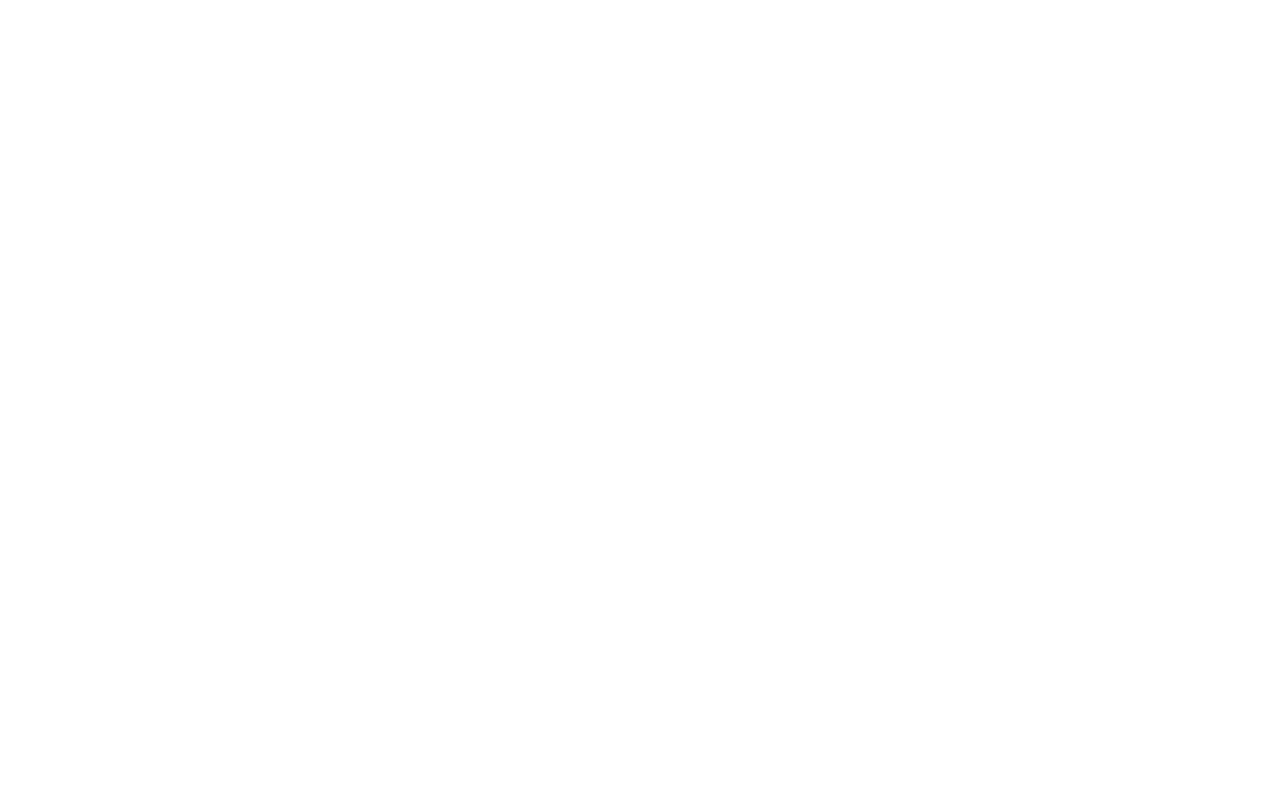
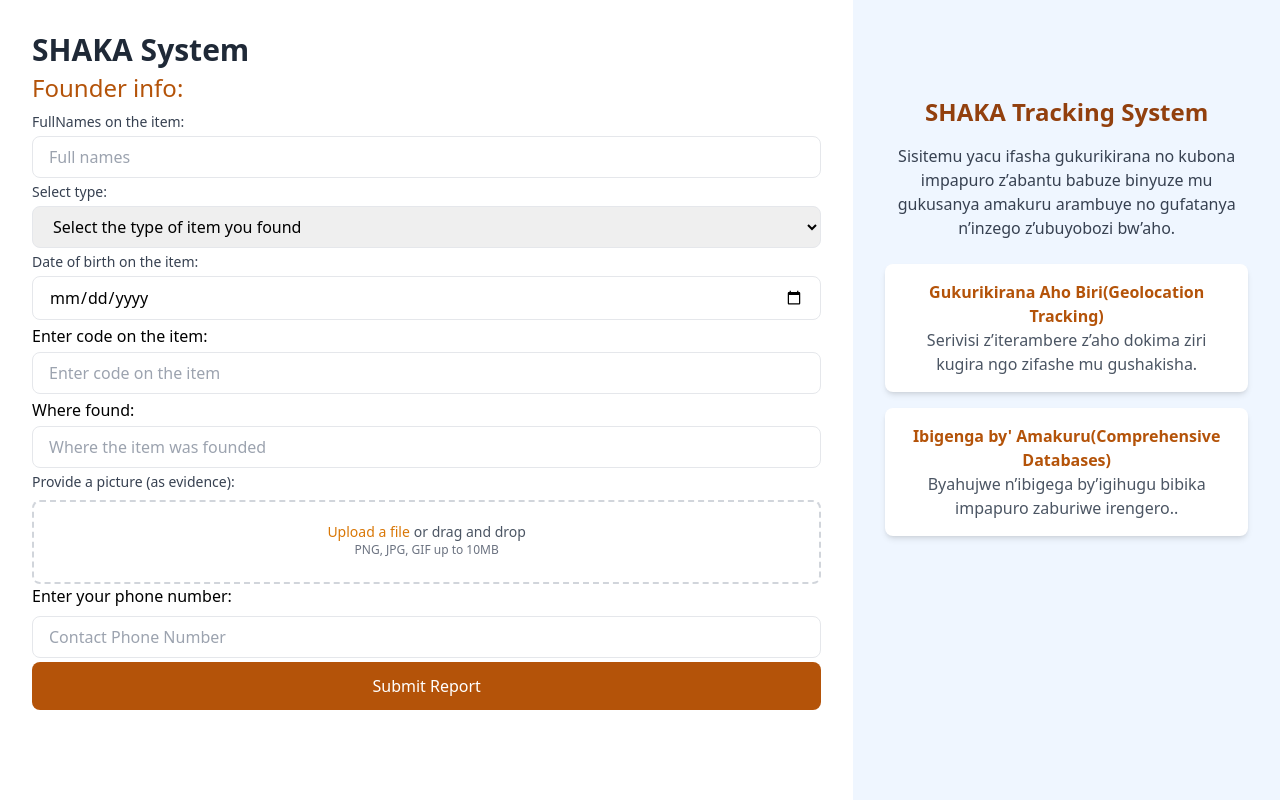
Before and after one commit to robben-munyaneza/frontend1, a React (Create React App) app: page /formfounder in a window 1280 px wide. Before the commit this address had no page. Built offline with nearby package versions, Linux system fonts and the light colour scheme.

Commit message:
routed the forms

```diff
--- a/src/App.jsx
+++ b/src/App.jsx
@@ -5,6 +5,8 @@
 import Register from './components/Register';
 import LoginForm from './components/LoginForm';
 import SetRole from './components/setRole';
+import DetailedFormSeeker from './components/DetailedFormSeeker';
+import DetailedFormFounder from './components/DetailedFormFounder';
 
 
 function App() {
@@ -15,7 +17,9 @@
         <Route path="/" element={<Welcome />} />
         <Route path="/register" element={<Register />} />
         <Route path="/login" element={<LoginForm/>} />
-          <Route path="/setrole" element={<SetRole/>} />
+        <Route path="/setrole" element={<SetRole/>} />
+        <Route path="/formseeker" element={<DetailedFormSeeker/>} />
+        <Route path='/formfounder' element={<DetailedFormFounder/>} />
         </Routes>
       </div>
     </Router>
--- a/src/components/DetailedFormFounder.jsx
+++ b/src/components/DetailedFormFounder.jsx
@@ -1,9 +1,9 @@
 import React, { useState } from 'react';
-import { FaImage, FaTimes } from "react-icons/fa";
+// import { FaImage, FaTimes } from "react-icons/fa";
 
 const DetailedFormFounder = () => {
   const [formData, setFormData] = useState({
-    fullNames: '',
+    fullName: '',
     selectItem: '',
     dateOfBirth: '',
     whereFound: '',
@@ -51,17 +51,17 @@
     <div className="flex min-h-screen bg-gray-100">
       <div className="w-2/3 p-8 bg-white shadow-lg">
         <h1 className="text-3xl font-bold mb-1  text-gray-800">SHAKA System</h1>
-        <h2 className='mb-2 font-light text-2xl'>Founder info:</h2>
+        <h2 className='mb-2 font-light text-2xl text-amber-700'>Founder info:</h2>
         <form onSubmit={handleSubmit} className="space-y-1">
           <div className="grid grid-cols-1 gap-1">
             <label htmlFor="" className='block text-sm font-medium text-gray-700'>FullNames on the item:</label>
             <input
               type="text"
-              name="fullname"
-              value={formData.fullNames}
+              name="fullName"
+              value={formData.fullName}
               onChange={handleChange}
               placeholder="Full names"
-              className="w-full px-4 py-2 border rounded-lg focus:outline-none focus:ring-2 focus:ring-red-500"
+              className="w-full px-4 py-2 border rounded-lg focus:outline-none focus:ring-2 focus:ring-amber-500"
               required
             />
             <label htmlFor="" className='block text-sm font-medium text-gray-700'>Select type:</label>
@@ -69,7 +69,7 @@
              name="selectItem"
              value={formData.selectItem}
              onChange={handleChange}
-             className="w-full px-4 py-2 border rounded-lg focus:outline-none focus:ring-2 focus:ring-red-500"
+             className="w-full px-4 py-2 border rounded-lg focus:outline-none focus:ring-2 focus:ring-amber-500"
              required
              id="">
               <option value="">Select the type of item you found</option>
@@ -77,14 +77,14 @@
               <option value="Driving Licence">Driving Licence</option>
               <option value="Land Document">Land Document</option>
             </select>
-            <label htmlFor="block text-sm font-medium text-gray-700">Date of birth on the item:</label>
+            <label className="block text-sm font-medium text-gray-700">Date of birth on the item:</label>
             <input
               type="date"
               name="dateOfBirth"
               value={formData.dateOfBirth}
               onChange={handleChange}
               placeholder="Date of Birth"
-              className="w-full px-4 py-2 border rounded-lg focus:outline-none focus:ring-2 focus:ring-red-500"
+              className="w-full px-4 py-2 border rounded-lg focus:outline-none focus:ring-2 focus:ring-amber-500"
               required
             />
           <label htmlFor="block text-sm font-medium text-gray-700">Enter code on the item:</label>
@@ -94,7 +94,7 @@
             value={formData.codeOfId}
             onChange={handleChange}
             placeholder="Enter code on the item"
-            className="w-full px-4 py-2 border rounded-lg focus:outline-none focus:ring-2 focus:ring-red-500"
+            className="w-full px-4 py-2 border rounded-lg focus:outline-none focus:ring-2 focus:ring-amber-500"
             required
           />
             <label htmlFor="block text-sm font-medium text-gray-700">Where found:</label>
@@ -104,23 +104,23 @@
               value={formData.whereFound}
               onChange={handleChange}
               placeholder="Where the item was founded"
-              className="w-full px-4 py-2 border rounded-lg focus:outline-none focus:ring-2 focus:ring-red-500"
+              className="w-full px-4 py-2 border rounded-lg focus:outline-none focus:ring-2 focus:ring-amber-500"
               required
             />
              <div className="space-y-2">
             <label className="block text-sm font-medium text-gray-700">
               Provide a picture (as evidence):
             </label>
-            <div className="mt-1 flex justify-center px-6 pt-5 pb-6 border-2 border-gray-300 border-dashed rounded-lg hover:border-red-500 transition-colors duration-200">
+            <div className="mt-1 flex justify-center px-6 pt-5 pb-6 border-2 border-gray-300 border-dashed rounded-lg hover:border-amber-500 transition-colors duration-200">
               <div className="space-y-1 text-center">
                 {!imagePreview ? (
                   <>
                     <div className="flex flex-col items-center">
-                      <FaImage className='mx-auto h-12 w-12 text-red-400'/>
+                      {/* <FaImage className='mx-auto h-12 w-12 text-red-400'/> */}
                       <div className="flex text-sm text-gray-600">
                         <label
                           htmlFor="file-upload"
-                          className="relative cursor-pointer bg-white rounded-md font-medium text-red-600 hover:text-red-500 focus-within:outline-none focus-within:ring-2 focus-within:ring-offset-2 focus-within:ring-blue-500"
+                          className="relative cursor-pointer bg-white rounded-md font-medium text-amber-600 hover:text-amber-500 focus-within:outline-none focus-within:ring-2 focus-within:ring-offset-2 focus-within:ring-amber-500"
                         >
                           <span>Upload a file</span>
                           <input
@@ -149,9 +149,9 @@
                     <button
                       type="button"
                       onClick={removeImage}
-                      className="absolute top-2 right-2 bg-red-500 text-white rounded-full p-1 hover:bg-red-600 focus:outline-none focus:ring-2 focus:ring-offset-2 focus:ring-red-500"
+                      className="absolute top-2 right-2 bg-amber-500 text-white rounded-full p-1 hover:bg-amber-600 focus:outline-none focus:ring-2 focus:ring-offset-2 focus:ring-amber-500"
                     >
-                      <FaTimes className='h-5 w-5'/>
+                      {/* <FaTimes className='h-5 w-5'/> */}
                     </button>
                   </div>
                 )}
@@ -170,7 +170,7 @@
           </div>
           <button
             type="submit"
-            className="w-full bg-red-600 text-white py-3 rounded-lg hover:bg-red-700 transition duration-300"
+            className="w-full bg-amber-700 text-white py-3 rounded-lg hover:bg-amber-600 transition duration-300"
           >
             Submit Report
           </button>
@@ -179,18 +179,18 @@
       </div>
       <div className="w-1/3 p-8 bg-blue-50 flex flex-col">
         <div className="text-center mt-16">
-          <h2 className="text-2xl font-bold mb-4 text-red-800">SHAKA Tracking System</h2>
+          <h2 className="text-2xl font-bold mb-4 text-amber-800">SHAKA Tracking System</h2>
           <p className="text-gray-700 mb-6">
           Sisitemu yacu  ifasha gukurikirana no kubona impapuro z’abantu babuze
           binyuze mu gukusanya amakuru arambuye no gufatanya n’inzego z’ubuyobozi bw’aho.
           </p>
           <div className="space-y-4">
             <div className="bg-white p-4 rounded-lg shadow-md">
-              <h3 className="font-semibold text-red-700">Gukurikirana Aho Biri(Geolocation Tracking)</h3>
+              <h3 className="font-semibold text-amber-700">Gukurikirana Aho Biri(Geolocation Tracking)</h3>
               <p className="text-gray-600">Serivisi z’iterambere z’aho dokima ziri kugira ngo zifashe mu gushakisha.</p>
             </div>
             <div className="bg-white p-4 rounded-lg shadow-md">
-              <h3 className="font-semibold text-red-700">Ibigenga by' Amakuru(Comprehensive Databases)</h3>
+              <h3 className="font-semibold text-amber-700">Ibigenga by' Amakuru(Comprehensive Databases)</h3>
               <p className="text-gray-600">Byahujwe n’ibigega by’igihugu bibika impapuro zaburiwe irengero..</p>
             </div>
           </div>
--- a/src/components/DetailedFormSeeker.jsx
+++ b/src/components/DetailedFormSeeker.jsx
@@ -25,7 +25,7 @@
     <div className="flex min-h-screen bg-gray-100">
       <div className="w-2/3 p-8 bg-white shadow-lg">
         <h1 className="text-3xl font-bold mb-1  text-gray-800">SHAKA System</h1>
-        <h2 className='mb-2 font-light text-2xl'>Seeker info:</h2>
+        <h2 className='mb-2 font-light text-2xl text-amber-700'>Seeker info:</h2>
         <form onSubmit={handleSubmit} className="space-y-1">
           <div className="grid grid-cols-1 gap-2">
             <label htmlFor="" className='block text-sm font-medium text-gray-700'>FullNames on the item:</label>
@@ -35,7 +35,7 @@
               value={formData.fullNames}
               onChange={handleChange}
               placeholder="Full Names"
-              className="w-full px-4 py-2 border rounded-lg focus:outline-none focus:ring-2 focus:ring-blue-500"
+              className="w-full px-4 py-2 border rounded-lg focus:outline-none focus:ring-2 focus:ring-bamber-500"
               required
             />
             <label htmlFor="" className='block text-sm font-medium text-gray-700'>Select type:</label>
@@ -43,7 +43,7 @@
              name="selectItem"
              value={formData.selectItem}
              onChange={handleChange}
-             className="w-full px-4 py-2 border rounded-lg focus:outline-none focus:ring-2 focus:ring-red-500"
+             className="w-full px-4 py-2 border rounded-lg focus:outline-none focus:ring-2 focus:ring-amber-500"
              required
              id="">
               <option value="">Select the type of item you found</option>
@@ -58,7 +58,7 @@
             value={formData.codeOfId}
             onChange={handleChange}
             placeholder="Enter code on the item"
-            className="w-full px-4 py-2 border rounded-lg focus:outline-none focus:ring-2 focus:ring-red-500"
+            className="w-full px-4 py-2 border rounded-lg focus:outline-none focus:ring-2 focus:ring-amber-500"
             required
           />
             <label htmlFor="block text-sm font-medium text-gray-700">Where Lost:</label>
@@ -68,7 +68,7 @@
               value={formData.whereLost}
               onChange={handleChange}
               placeholder="Where the item was lost"
-              className="w-full px-4 py-2 border rounded-lg focus:outline-none focus:ring-2 focus:ring-red-500"
+              className="w-full px-4 py-2 border rounded-lg focus:outline-none focus:ring-2 focus:ring-amber-500"
               required
             />
             <label htmlFor="block text-sm font-medium text-gray-700">Enter your phone number:</label>
@@ -78,12 +78,12 @@
               value={formData.contactPhone}
               onChange={handleChange}
               placeholder="Contact Phone Number"
-              className="w-full px-4 py-2 mb-2 border rounded-lg focus:outline-none focus:ring-2 focus:ring-red-500"
+              className="w-full px-4 py-2 mb-2 border rounded-lg focus:outline-none focus:ring-2 focus:ring-amber-500"
               required
             />
           <button
             type="submit"
-            className="w-full bg-red-600 text-white py-3 rounded-lg hover:bg-red-700 transition duration-300"
+            className="w-full bg-amber-700 text-white py-3 rounded-lg hover:bg-amber-700 transition duration-300"
           >
             Submit Report
           </button>
@@ -93,18 +93,18 @@
 
       <div className="w-1/3 p-8 bg-blue-50 flex flex-col">
         <div className="text-center mt-16">
-          <h2 className="text-2xl font-bold mb-4 text-red-800">SHAKA Tracking System</h2>
+          <h2 className="text-2xl font-bold mb-4 text-amber-800">SHAKA Tracking System</h2>
           <p className="text-gray-700 mb-6">
           Sisitemu yacu yose ifasha gukurikirana no kubona impapuro z’abantu babuze
           binyuze mu gukusanya amakuru arambuye no gufatanya n’inzego z’ubuyobozi bw’aho.
           </p>
           <div className="space-y-4">
             <div className="bg-white p-4 rounded-lg shadow-md">
-              <h3 className="font-semibold text-red-700">Geolocation Tracking</h3>
+              <h3 className="font-semibold text-amber-700">Geolocation Tracking</h3>
               <p className="text-gray-600">Advanced geolocation services to aid in search efforts.</p>
             </div>
             <div className="bg-white p-4 rounded-lg shadow-md">
-              <h3 className="font-semibold text-red-700">Comprehensive Databases</h3>
+              <h3 className="font-semibold text-amber-700">Comprehensive Databases</h3>
               <p className="text-gray-600">Integrated with national missing persons databases.</p>
             </div>
           </div>
```
